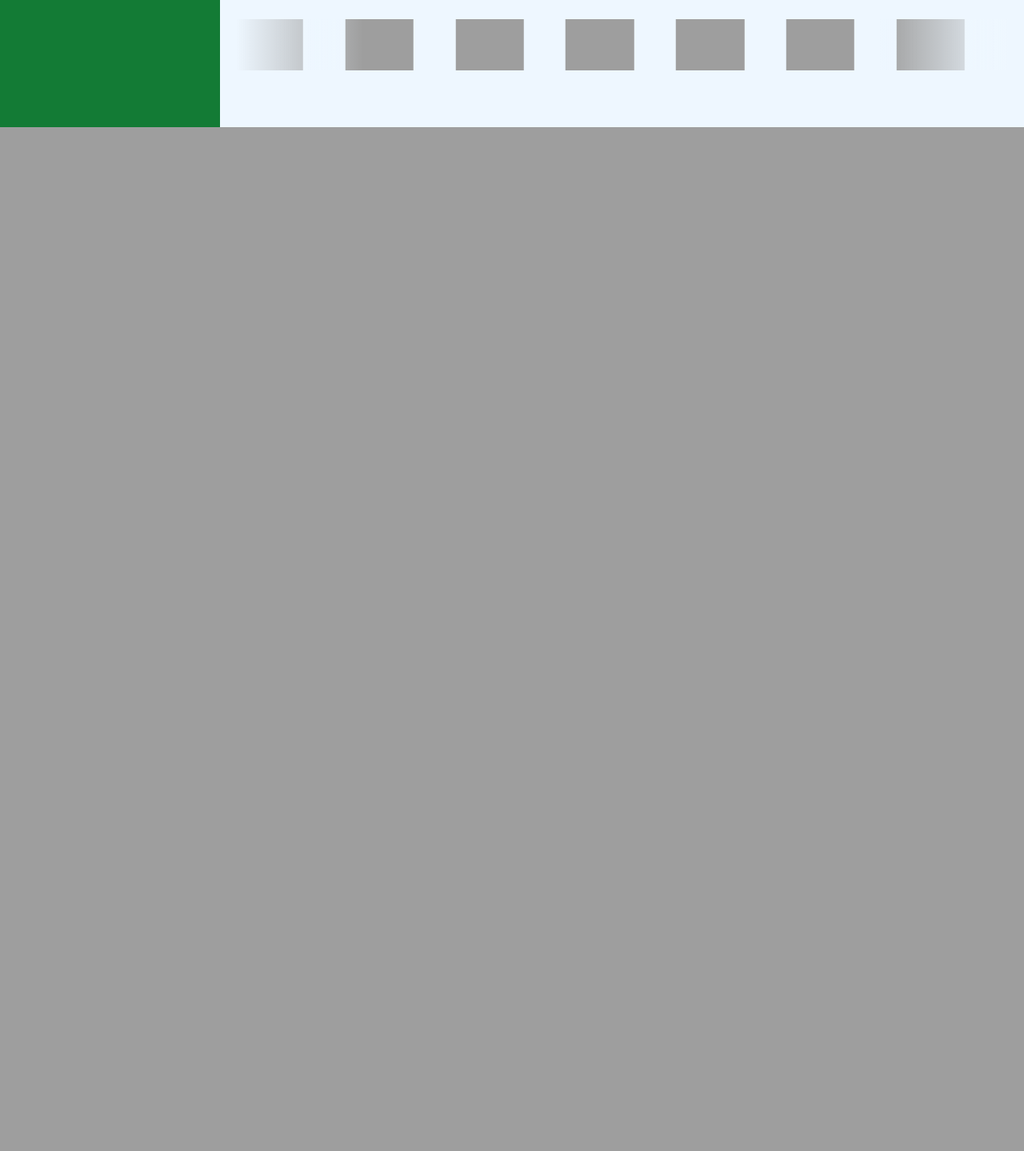
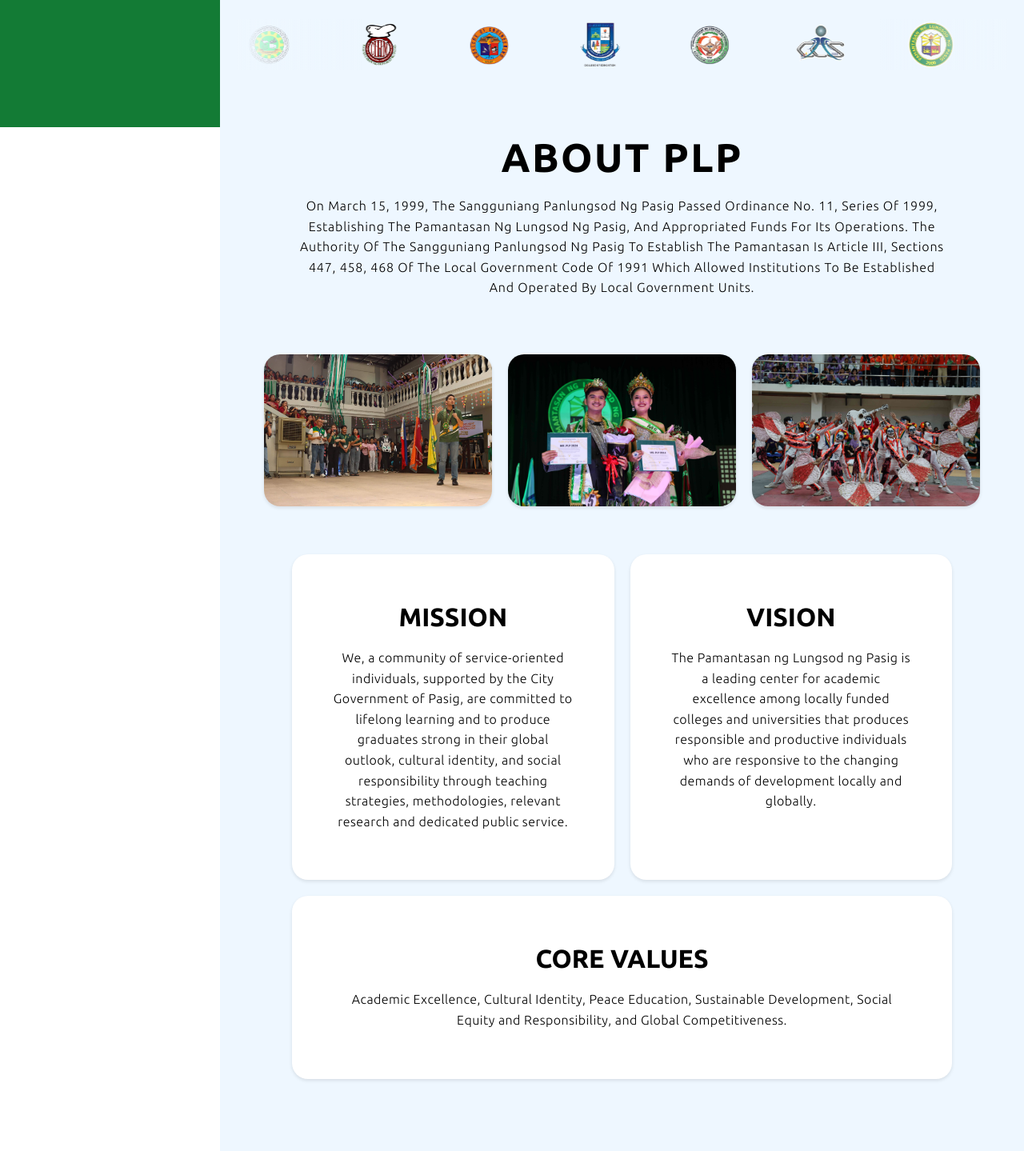
Before and after one commit to cantordelnard/PLPSystem, a Flask app: template website/templates/testPage.html in a window 1280 px wide. Shown: the part 641-2080 px from the top of the page at 80% size. Before the commit the page ends 800 px from the top, so only its background shows below. Run offline with Flask 3, Linux system fonts and the light colour scheme; the template is opened without the code that fills it, so the values that code supplies are empty; some libraries are stand-ins or nearby versions; grey boxes are pictures that could not be loaded.

Commit message:
Fix Test Page

```diff
--- a/website/templates/testPage.html
+++ b/website/templates/testPage.html
@@ -31,152 +31,137 @@
 </li>
 {% endblock %}
 
+<!-- =============== Flash Message ================ -->
+{% block popupmessage %}
+{% with messages = get_flashed_messages(with_categories=true) %}
+{% if messages %}
+{% for category, message in messages %}
+<div id="flash-message" class="info">
+  <div class="info__icon">
+    <svg xmlns="http://www.w3.org/2000/svg" width="24" viewBox="0 0 24 24" height="24" fill="none">
+      <path fill="#393a37"
+        d="m12 1.5c-5.79844 0-10.5 4.70156-10.5 10.5 0 5.7984 4.70156 10.5 10.5 10.5 5.7984 0 10.5-4.7016 10.5-10.5 0-5.79844-4.7016-10.5-10.5-10.5zm.75 15.5625c0 .1031-.0844.1875-.1875.1875h-1.125c-.1031 0-.1875-.0844-.1875-.1875v-6.375c0-.1031.0844-.1875.1875-.1875h1.125c.1031 0 .1875.0844.1875.1875zm-.75-8.0625c-.2944-.00601-.5747-.12718-.7808-.3375-.206-.21032-.3215-.49305-.3215-.7875s.1155-.57718.3215-.7875c.2061-.21032.4864-.33149.7808-.3375.2944.00601.5747.12718.7808.3375.206.21032.3215.49305.3215.7875s-.1155.57718-.3215.7875c-.2061.21032-.4864.33149-.7808.3375z">
+      </path>
+    </svg>
+  </div>
+  <div class="info__title">{{ message }}</div>
+  <div class="info__close">
+    <svg height="20" viewBox="0 0 20 20" width="20" xmlns="http://www.w3.org/2000/svg">
+      <path
+        d="m15.8333 5.34166-1.175-1.175-4.6583 4.65834-4.65833-4.65834-1.175 1.175 4.65833 4.65834-4.65833 4.6583 1.175 1.175 4.65833-4.6583 4.6583 4.6583 1.175-1.175-4.6583-4.6583z"
+        fill="#393a37"></path>
+    </svg>
+  </div>
+</div>
+{% endfor %}
+{% endif %}
+{% endwith %}
+{% endblock %}
+
 <!-- =============== Main Content ================ -->
 {% block main %}
 <div class="content">
-    <div class="studentHome">
-        <div class="studentHome">
-            <!-- Notification Icon Section -->
-            <div class="notification-container">
-              <div class="notification-icon" id="notification-icon">
-                    <ion-icon name="notifications-outline"></ion-icon>
-                </div>
-            </div>
+  <div class="studentHome">
 
-            <!-- Modal for displaying interventions -->
-          <div id="interventions-modal" class="modal">
-             <div class="modal-content">
-             <span class="close-button" id="close-button">&times;</span>
-             <h2>Notifications</h2>
-             <div id="interventions-list"></div>
-           </div>
-          </div>
+    <div class="plpBldg">
+      <div class="partThree">
+        <h1>WELCOME, YA'LL!</h1>
+      </div>
+    </div>
+    <div class="marquee">
+      <ul class="marquee-content">
+        <li><img src="static/images/PLP.png" alt="Image 1"></li>
+        <li><img src="static/images/CAS.png" alt="Image 2"></li>
+        <li><img src="static/images/CBA.png" alt="Image 3"></li>
+        <li><img src="static/images/CIHM.png" alt="Image 4"></li>
+        <li><img src="static/images/COE.png" alt="Image 5"></li>
+        <li><img src="static/images/COEd.png" alt="Image 6"></li>
+        <li><img src="static/images/CONursing.png" alt="Image 7"></li>
+        <li><img src="static/images/CSS.png" alt="Image 8"></li>
+      </ul>
+    </div>
+    <div class="plpAbout">
+      <div class="aboutContext">
+        <h1>ABOUT PLP</h1>
+        <p>On March 15, 1999, The Sangguniang Panlungsod Ng Pasig Passed Ordinance No. 11, Series Of 1999, Establishing
+          The Pamantasan Ng Lungsod Ng Pasig, And Appropriated Funds For Its Operations. The Authority Of The
+          Sangguniang Panlungsod Ng Pasig To Establish The Pamantasan Is Article III, Sections 447, 458, 468 Of The
+          Local Government Code Of 1991 Which Allowed Institutions To Be Established And Operated By Local Government
+          Units.</p>
+      </div>
 
-        <div class="plpBldg">
+      <div class="aboutImages">
+        <img src="static/images/dp1.jpg" alt="PLP Events" loading="lazy">
+        <img src="static/images/dp2.jpg" alt="PLP Events" loading="lazy">
+        <img src="static/images/dp3.jpg" alt="PLP Events" loading="lazy">
+      </div>
 
+      <div class="layout-container">
+        <div class="content-card">
+          <h1>MISSION</h1>
+          <p>We, a community of service-oriented individuals, supported by the City Government of Pasig, are committed
+            to lifelong learning and to produce graduates strong in their global outlook, cultural identity, and social
+            responsibility through teaching strategies, methodologies, relevant research and dedicated public service.
+          </p>
         </div>
-        <div class="marquee">
-            <ul class="marquee-content">
-                <li><img src="static/images/PLP.svg" alt="Image 1"></li>
-                <li><img src="static/images/CAS.svg" alt="Image 2"></li>
-                <li><img src="static/images/CBA.svg" alt="Image 3"></li>
-                <li><img src="static/images/CIHM.svg" alt="Image 4"></li>
-                <li><img src="static/images/COE.svg" alt="Image 5"></li>
-                <li><img src="static/images/COEd.svg" alt="Image 6"></li>
-                <li><img src="static/images/CONursing.svg" alt="Image 7"></li>
-                <li><img src="static/images/CSS.svg" alt="Image 8"></li>
-                <li><img src="static/images/PASIG.svg" alt="Image 9"></li>
-            </ul>
+        <div class="content-card">
+          <h1>VISION</h1>
+          <p>The Pamantasan ng Lungsod ng Pasig is a leading center for academic excellence among locally funded
+            colleges and universities that produces responsible and productive individuals who are responsive to the
+            changing demands of development locally and globally. </p>
         </div>
+        <div class="content-card full-width">
+          <h1>CORE VALUES</h1>
+          <p>Academic Excellence, Cultural Identity, Peace Education, Sustainable Development, Social Equity and
+            Responsibility, and Global Competitiveness.</p>
+        </div>
+      </div>
+
     </div>
+  </div>
 </div>
 
+<!-- Updated Modal structure -->
+<div id="customPopup" class="popup-modal"> <!-- Changed class name -->
+  <div class="new-popup-content"> <!-- Changed class name -->
+    <h3>NOTIFICATION</h3>
+    <p id="popupText">Kindly proceed with your prediction to enhance your learning experience.</p>
+    <div class="popup-buttons"> <!-- Changed class name -->
+      <button id="confirmButton" class="confirm-btn-explore" onclick="handleConfirm()">Continue</button> <!-- Changed class name -->
+      <button onclick="hidePopup()" class="cancel-btn">Cancel</button> <!-- Changed class name -->
+    </div>
+  </div>
+</div>
 
-<!-- Add your CSS and JS -->
-<style>
-    .notification-container {
-        position: absolute;
-        top: 10px;
-        right: 20px;
+<!-- Script to show the modal with 30-second delay -->
+<script>
+  window.onload = function() {
+    // Check if alerts_info is present
+    const alertsInfo = JSON.parse('{{ alerts_info | tojson | safe }}');
+    if (alertsInfo.length > 0) {
+      const alertMessages = alertsInfo.map(alert => alert.Alert).join('<br>');
+
+      // Delay the modal for 30 seconds
+      setTimeout(function() {
+        document.getElementById('customPopup').style.display = 'block'; // Show the modal after 30 seconds
+      }, 1250); // 30 seconds in milliseconds
     }
+  };
 
-    .notification-icon {
-        position: relative;
-        font-size: 30px;
-        color: #333;
-    }
-
-    .notification-icon .badge {
-        position: absolute;
-        top: -5px;
-        right: -10px;
-        background-color: red;
-        color: white;
-        border-radius: 50%;
-        padding: 5px 8px;
-        font-size: 14px;
-    }
-
-  .modal {
-      display: none; /* Hidden by default */
-      position: fixed;
-      z-index: 1; /* Sit on top */
-      left: 0;
-      top: 0;
-      width: 100%; /* Full width */
-      height: 100%; /* Full height */
-      overflow: auto; /* Enable scroll if needed */
-      background-color: rgb(0,0,0); /* Fallback color */
-      background-color: rgba(0,0,0,0.4); /* Black w/ opacity */
+  // Function to handle survey button click
+  function handleConfirm() {
+    // Redirect or perform action to take the survey
+    window.location.href = "/studentsExplore"; // Update with your survey URL
   }
 
-  .modal-content {
-      background-color: #fefefe;
-      margin: 15% auto; /* 15% from the top and centered */
-      padding: 20px;
-      border: 1px solid #888;
-      width: 80%; /* Could be more or less, depending on screen size */
+  // Function to hide the modal
+  function hidePopup() {
+    document.getElementById('customPopup').style.display = 'none'; // Hide the modal
   }
 
-  .close-button {
-      color: #aaa;
-      float: right;
-      font-size: 28px;
-      font-weight: bold;
-  }
-
-  .close-button:hover,
-  .close-button:focus {
-      color: black;
-      text-decoration: none;
-      cursor: pointer;
-  }
+  // Close button functionality (if you have a close button)
+  document.getElementById('closeButton').onclick = hidePopup;
+</script>
 
 
-  </style>
-
-  <script>
-  document.getElementById('notification-icon').addEventListener('click', function() {
-      // Display the modal
-      document.getElementById('interventions-modal').style.display = 'block';
-
-      // Fetch data from the server
-      fetch('/get-interventions')
-          .then(response => response.json())
-          .then(data => {
-              // Process and display the data in the modal
-              const listContainer = document.getElementById('interventions-list');
-              listContainer.innerHTML = ''; // Clear existing content
-
-              data.forEach(intervention => {
-                  const item = document.createElement('div');
-                  item.classList.add('intervention-item');
-                  item.innerHTML = `
-                      <h3>${intervention.Title}</h3>
-                      <p>${intervention.Description}</p>
-                      <img src="${intervention.Picture}" alt="${intervention.Title}" />
-                      <p>Location: ${intervention.Location}</p>
-                      <p>Date: ${intervention.Date}</p>
-                      <p>Time: ${intervention.Time}</p>
-                  `;
-                  listContainer.appendChild(item);
-              });
-          })
-          .catch(error => console.error('Error fetching data:', error));
-  });
-
-  // Close the modal when the user clicks on the close button
-  document.getElementById('close-button').addEventListener('click', function() {
-      document.getElementById('interventions-modal').style.display = 'none';
-  });
-
-  // Close the modal when the user clicks outside of the modal content
-  window.addEventListener('click', function(event) {
-      if (event.target === document.getElementById('interventions-modal')) {
-          document.getElementById('interventions-modal').style.display = 'none';
-      }
-  });
-
-  </script>
-
 {% endblock %}
```
